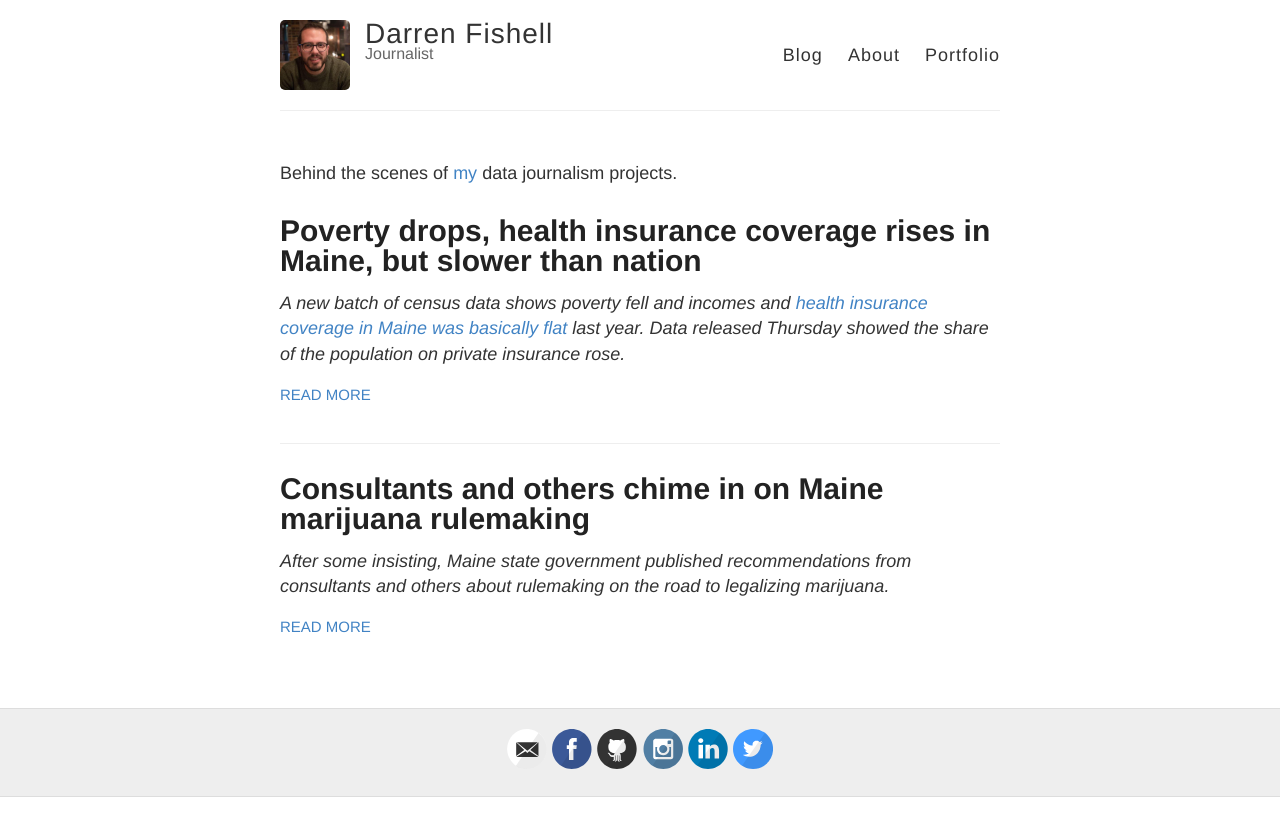
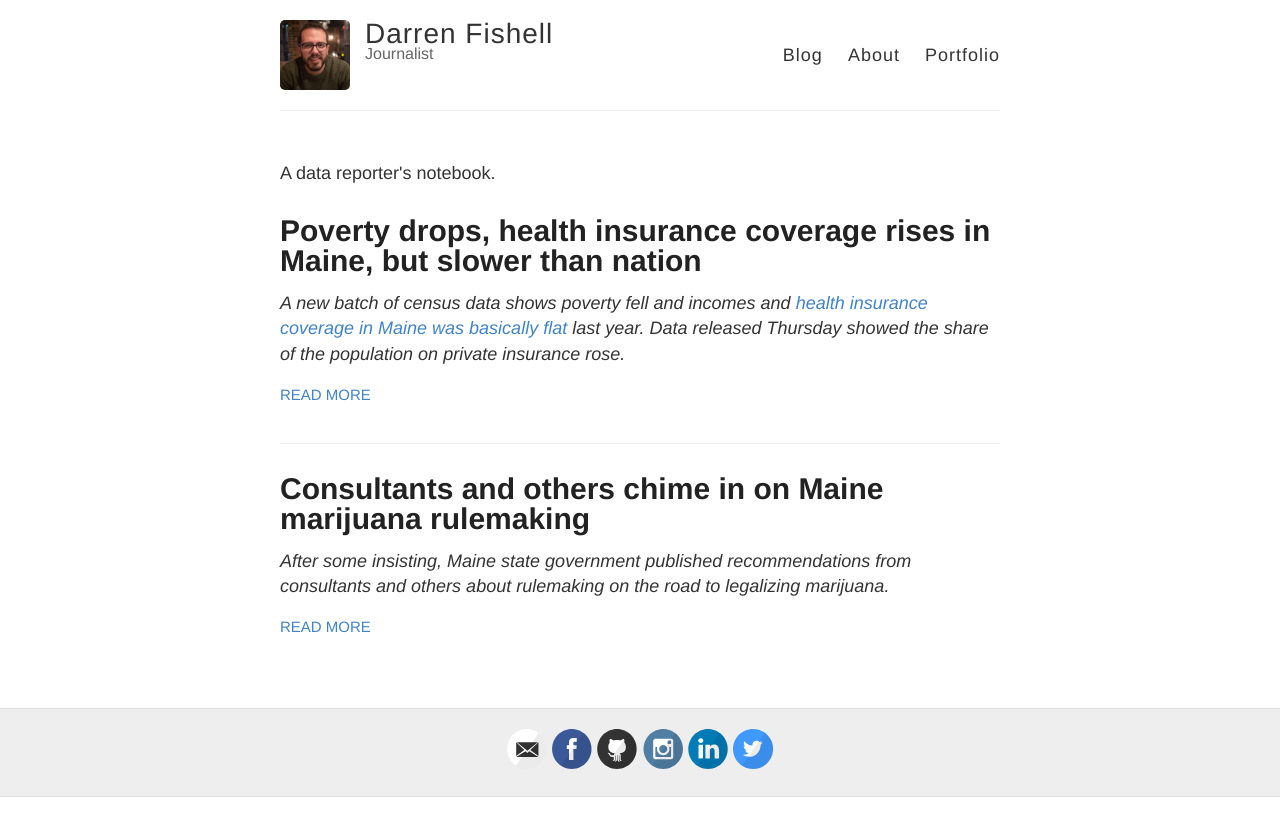
Before and after one commit to darrenfishell/darrenfishell.github.io, a Jekyll site: the page built from index.html, in a window 1280 px wide. Shown: the top 836 px of the page. Built offline with Jekyll 4.4.1, drawn with Linux system fonts in a browser that asks for light colours.

Commit message:
Update tag

```diff
--- a/index.html
+++ b/index.html
@@ -2,7 +2,7 @@
 layout: default
 ---
 
-Behind the scenes of <a href="http://twitter.com/darrenfishell">my</a> data journalism projects.
+A data reporter's notebook.
 
 <div class="posts">
   {% for post in site.posts %}
```
